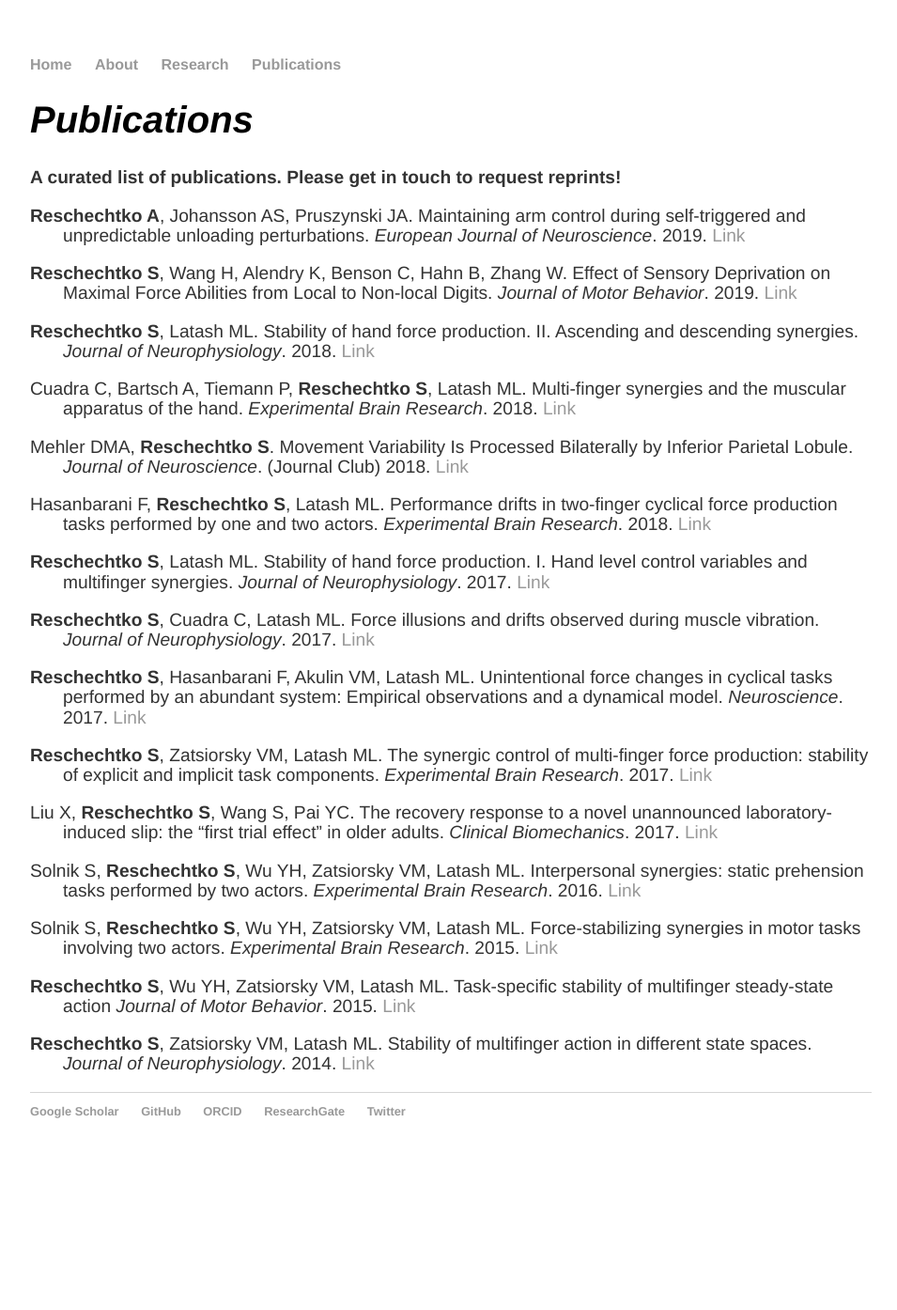
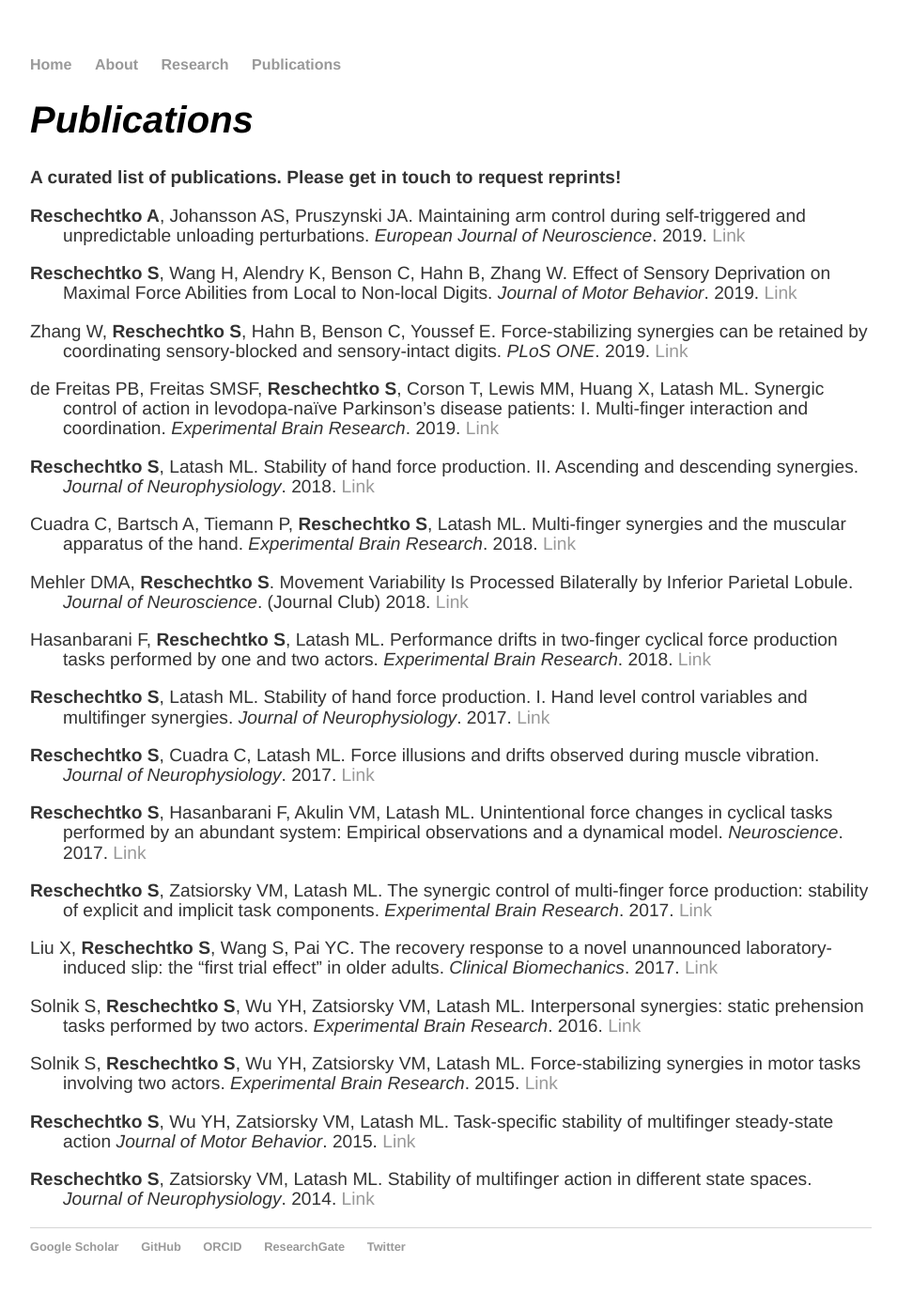
Before and after one commit to sreschechtko/sreschechtko.github.io, a Jekyll site: the page built from publications.html, in a window 1280 px wide. Shown: the whole page at 94% size, without its empty margins (160-1115 px from the left). Built offline with Jekyll 4.4.1, drawn with Linux system fonts in a browser that asks for light colours; before the commit the page ends 1250 px from its top, so only the background shows below that.

Commit message:
Update publications.html

```diff
--- a/publications.html
+++ b/publications.html
@@ -9,6 +9,10 @@ title: Sasha Reschechtko - Publications
 	<p class = "hangingindent"><b>Reschechtko A</b>, Johansson AS, Pruszynski JA. Maintaining arm control during self‐triggered and unpredictable unloading perturbations. <i>European Journal of Neuroscience</i>. 2019. <a href = "https://doi.org/10.1111/ejn.14479" target = "_blank"> Link </a></p>
 
 	<p class = "hangingindent"><b>Reschechtko S</b>, Wang H, Alendry K, Benson C, Hahn B, Zhang W. Effect of Sensory Deprivation on Maximal Force Abilities from Local to Non-local Digits. <i>Journal of Motor Behavior</i>. 2019. <a href = "https://doi.org/10.1080/00222895.2019.1580670" target = "_blank"> Link </a></p>
+
+	<p class = "hangingindent"> Zhang W, <b>Reschechtko S</b>, Hahn B, Benson C, Youssef E. Force-stabilizing synergies can be retained by coordinating sensory-blocked and sensory-intact digits. <i>PLoS ONE</i>. 2019. <a href = "https://doi.org/10.1371/journal.pone.0226596" target = "_blank"> Link </a></p>
+
+	<p class = "hangingindent"> de Freitas PB, Freitas SMSF, <b>Reschechtko S</b>, Corson T, Lewis MM, Huang X, Latash ML. Synergic control of action in levodopa-naïve Parkinson’s disease patients: I. Multi-finger interaction and coordination. <i>Experimental Brain Research</i>. 2019. <a href = "https://doi.org/10.1007/s00221-019-05709-6" target = "_blank"> Link </a></p>
 
 	<p class = "hangingindent"><b>Reschechtko S</b>, Latash ML. Stability of hand force production. II. Ascending and descending synergies. <i>Journal of Neurophysiology</i>. 2018. <a href = "https://doi.org/10.1152/jn.00045.2018" target = "_blank"> Link </a></p>
 
```
